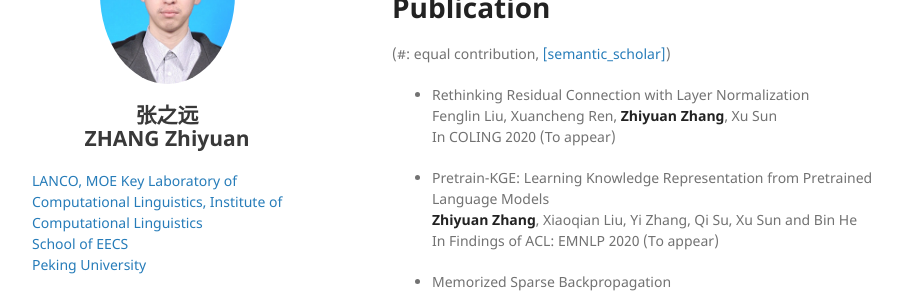
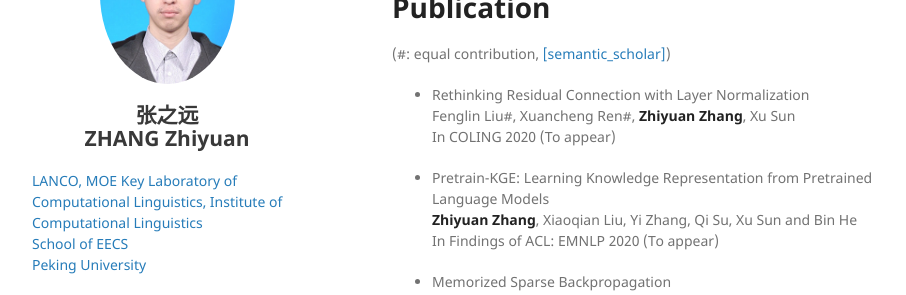
Before and after one commit to pkuzzy/pkuzzy.github.io, a Jekyll site: the page built from index.md, in a window 1280 px wide and 900 px high, scrolled down 376 px. Shown: the part 154-449 px from the top of the window, without its empty margins (178-1084 px from the left). Built offline with Jekyll 4.4.1, drawn with Linux system fonts in a browser that asks for light colours; nearby versions of some CDN libraries; our own code applies the rules of GitHub Pages for plain Markdown files.

```diff
--- a/index.md
+++ b/index.md
@@ -19,7 +19,7 @@ Zhiyuan Zhang (张之远) is a Ph.D. student, supervised by Prof. [Xu Sun (孙
 (\#: equal contribution, [[semantic_scholar]](https://www.semanticscholar.org/author/Zhiyuan-Zhang/50317060))
 
 - Rethinking Residual Connection with Layer Normalization
-  Fenglin Liu, Xuancheng Ren, **Zhiyuan Zhang**, Xu Sun
+  Fenglin Liu\#, Xuancheng Ren\#, **Zhiyuan Zhang**, Xu Sun
   In COLING 2020 (To appear)
 
 - Pretrain-KGE: Learning Knowledge Representation from Pretrained Language Models
```
